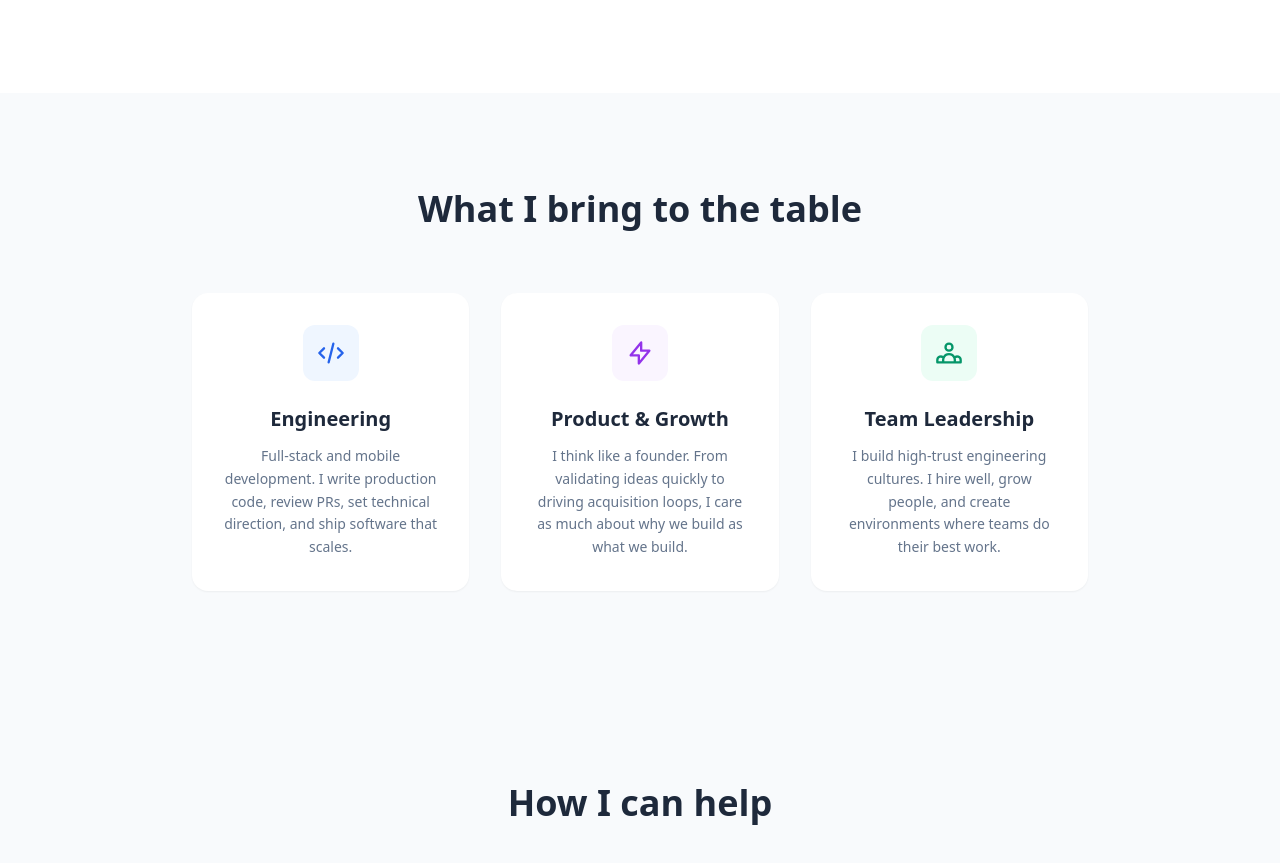
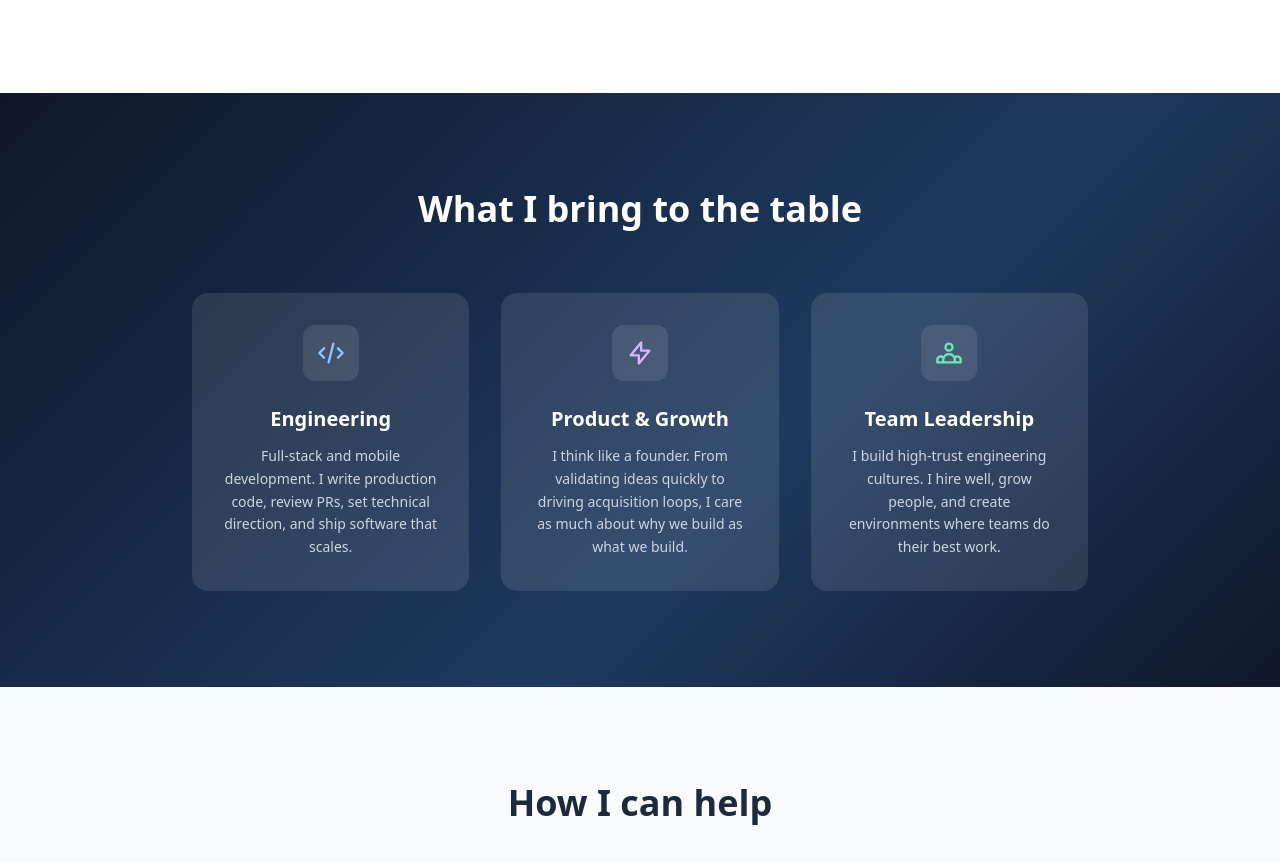
Before and after one commit to garyharan/garyharan.github.io, a website: page index.html in a window 1280 px wide. Shown: the part 1061-1924 px from the top of the page. Drawn offline with nearby package versions, Linux system fonts and the light colour scheme; files that its build step writes are made by us from their sources.

Commit message:
fix: differentiate sections with more contrast

```diff
--- a/index.html
+++ b/index.html
@@ -105,46 +105,46 @@
   </section>
 
   <!-- ─── What I Bring ─────────────────────────────────────── -->
-  <section class="bg-slate-50 py-24 px-6">
+  <section class="hero-bg text-white py-24 px-6">
     <div class="max-w-4xl mx-auto">
       <div class="text-center mb-16 fade-up">
-        <h2 class="text-4xl font-bold text-slate-800">What I bring to the table</h2>
+        <h2 class="text-4xl font-bold">What I bring to the table</h2>
       </div>
 
       <div class="grid sm:grid-cols-3 gap-8">
 
-        <div class="bg-white rounded-2xl p-8 shadow-sm card-hover fade-up text-center">
-          <div class="bg-blue-50 w-14 h-14 rounded-xl flex items-center justify-center mx-auto mb-6">
-            <svg xmlns="http://www.w3.org/2000/svg" class="w-7 h-7 text-blue-600" viewBox="0 0 24 24" fill="none" stroke="currentColor" stroke-width="2">
+        <div class="bg-white/10 rounded-2xl p-8 card-hover fade-up text-center">
+          <div class="bg-white/10 w-14 h-14 rounded-xl flex items-center justify-center mx-auto mb-6">
+            <svg xmlns="http://www.w3.org/2000/svg" class="w-7 h-7 text-blue-300" viewBox="0 0 24 24" fill="none" stroke="currentColor" stroke-width="2">
               <path stroke-linecap="round" stroke-linejoin="round" d="M10 20l4-16m4 4l4 4-4 4M6 16l-4-4 4-4" />
             </svg>
           </div>
-          <h3 class="text-xl font-bold text-slate-800 mb-3">Engineering</h3>
-          <p class="text-slate-500 leading-relaxed text-sm">
+          <h3 class="text-xl font-bold mb-3">Engineering</h3>
+          <p class="text-slate-300 leading-relaxed text-sm">
             Full-stack and mobile development. I write production code, review PRs, set technical direction, and ship software that scales.
           </p>
         </div>
 
-        <div class="bg-white rounded-2xl p-8 shadow-sm card-hover fade-up text-center" style="transition-delay: 0.1s">
-          <div class="bg-purple-50 w-14 h-14 rounded-xl flex items-center justify-center mx-auto mb-6">
-            <svg xmlns="http://www.w3.org/2000/svg" class="w-7 h-7 text-purple-600" viewBox="0 0 24 24" fill="none" stroke="currentColor" stroke-width="2">
+        <div class="bg-white/10 rounded-2xl p-8 card-hover fade-up text-center" style="transition-delay: 0.1s">
+          <div class="bg-white/10 w-14 h-14 rounded-xl flex items-center justify-center mx-auto mb-6">
+            <svg xmlns="http://www.w3.org/2000/svg" class="w-7 h-7 text-purple-300" viewBox="0 0 24 24" fill="none" stroke="currentColor" stroke-width="2">
               <path stroke-linecap="round" stroke-linejoin="round" d="M13 10V3L4 14h7v7l9-11h-7z" />
             </svg>
           </div>
-          <h3 class="text-xl font-bold text-slate-800 mb-3">Product &amp; Growth</h3>
-          <p class="text-slate-500 leading-relaxed text-sm">
+          <h3 class="text-xl font-bold mb-3">Product &amp; Growth</h3>
+          <p class="text-slate-300 leading-relaxed text-sm">
             I think like a founder. From validating ideas quickly to driving acquisition loops, I care as much about why we build as what we build.
           </p>
         </div>
 
-        <div class="bg-white rounded-2xl p-8 shadow-sm card-hover fade-up text-center" style="transition-delay: 0.2s">
-          <div class="bg-emerald-50 w-14 h-14 rounded-xl flex items-center justify-center mx-auto mb-6">
-            <svg xmlns="http://www.w3.org/2000/svg" class="w-7 h-7 text-emerald-600" viewBox="0 0 24 24" fill="none" stroke="currentColor" stroke-width="2">
+        <div class="bg-white/10 rounded-2xl p-8 card-hover fade-up text-center" style="transition-delay: 0.2s">
+          <div class="bg-white/10 w-14 h-14 rounded-xl flex items-center justify-center mx-auto mb-6">
+            <svg xmlns="http://www.w3.org/2000/svg" class="w-7 h-7 text-emerald-300" viewBox="0 0 24 24" fill="none" stroke="currentColor" stroke-width="2">
               <path stroke-linecap="round" stroke-linejoin="round" d="M17 20h5v-2a3 3 0 00-5.356-1.857M17 20H7m10 0v-2c0-.656-.126-1.283-.356-1.857M7 20H2v-2a3 3 0 015.356-1.857M7 20v-2c0-.656.126-1.283.356-1.857m0 0a5.002 5.002 0 019.288 0M15 7a3 3 0 11-6 0 3 3 0 016 0z" />
             </svg>
           </div>
-          <h3 class="text-xl font-bold text-slate-800 mb-3">Team Leadership</h3>
-          <p class="text-slate-500 leading-relaxed text-sm">
+          <h3 class="text-xl font-bold mb-3">Team Leadership</h3>
+          <p class="text-slate-300 leading-relaxed text-sm">
             I build high-trust engineering cultures. I hire well, grow people, and create environments where teams do their best work.
           </p>
         </div>
```
